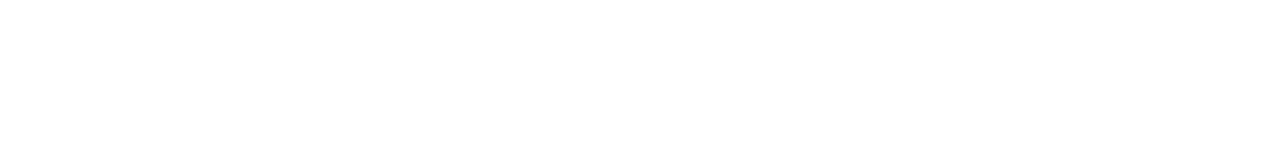
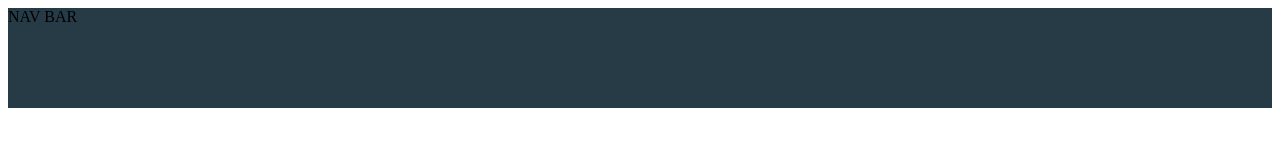
Before and after one commit to mjburton8107/mi_physician_UI, a plain HTML site: page index.html in a window 1280 px wide. Drawn offline with Linux system fonts and the light colour scheme.

Commit message:
first round of changes from Big Mac

```diff
--- a/index.html
+++ b/index.html
@@ -6,6 +6,8 @@
     <title></title>
   </head>
   <body>
-
+    <nav>
+      NAV BAR
+    </nav>
   </body>
 </html>
--- a/style.css
+++ b/style.css
@@ -0,0 +1,5 @@
+nav{
+  height: 100px;
+  width: 100%;
+  background-color: #273B47;
+}
```
